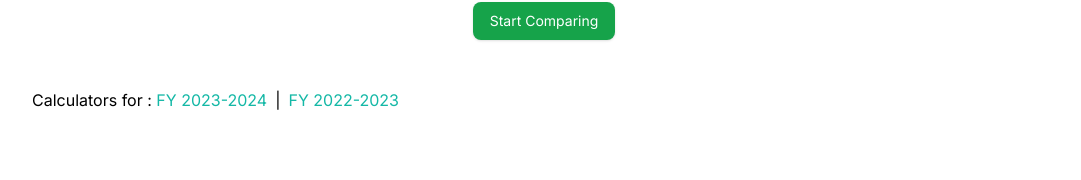
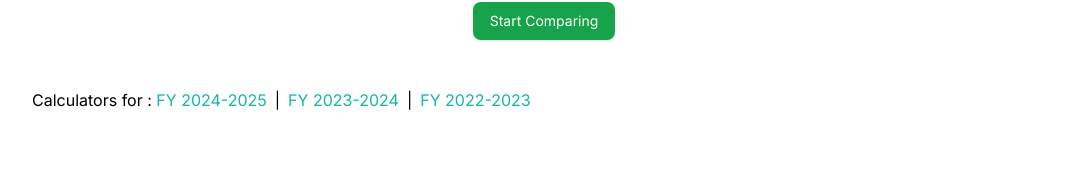
Before and after one commit to rviju/rviju.github.io, a Next.js app: page /apps/it-regime-comparison/for-financial-year-2021-2022 in a window 1280 px wide. Shown: the part 426-606 px from the top of the page, without its empty margins (96-1177 px from the left). Built offline with nearby package versions, Linux system fonts and the light colour scheme.

Commit message:
Changes for the FY24-25 in IT calculation

```diff
--- a/modules/it-regime/page.tsx
+++ b/modules/it-regime/page.tsx
@@ -1,10 +1,11 @@
-import Link from '@/components/Link';
-import { ItCalculator } from 'modules/it-regime';
+import Link from "@/components/Link";
+import { ItCalculator } from "modules/it-regime";
 
 const yearMapping = {
-  '2021-2022': '2021_2022',
-  '2022-2023': '2022_2023',
-  '2023-2024': '2023_2024',
+  "2021-2022": "2021_2022",
+  "2022-2023": "2022_2023",
+  "2023-2024": "2023_2024",
+  "2024-2025": "2024_2025",
 } as const;
 
 const ItRegimeFooter = ({ fy }: { fy: string }) => {
@@ -28,9 +29,9 @@ const ItRegimeFooter = ({ fy }: { fy: string }) => {
 
 const ItRegimePage = ({ fy }: { fy: string }) => {
   switch (fy) {
-    case '2023-2024':
-    case '2021-2022':
-    case '2022-2023':
+    case "2023-2024":
+    case "2021-2022":
+    case "2022-2023":
       return (
         <>
           <ItCalculator year={yearMapping[fy]} fy={fy} />
--- a/modules/it-regime/reducer.ts
+++ b/modules/it-regime/reducer.ts
@@ -1,4 +1,4 @@
-import { useReducer } from 'react';
+import { useReducer } from "react";
 import {
   AgeChangedAction,
   DeductionsChangedAction,
@@ -8,18 +8,22 @@ import {
   ItRegimeFormState,
   ResetAction,
   yearType,
-} from './types';
+} from "./types";
 
 const yearMapping = {
-  '2021_2022': {
+  "2021_2022": {
     oldRegime: calculateTaxUnderOldRegimeFY2021to2023,
     newRegime: calculateTaxUnderNewRegimeFY2021to2023,
   },
-  '2022_2023': {
+  "2022_2023": {
     oldRegime: calculateTaxUnderOldRegimeFY2021to2023,
     newRegime: calculateTaxUnderNewRegimeFY2021to2023,
   },
-  '2023_2024': {
+  "2023_2024": {
+    oldRegime: calculateTaxUnderOldRegime,
+    newRegime: calculateTaxUnderNewRegimeFY2023to2024,
+  },
+  "2024_2025": {
     oldRegime: calculateTaxUnderOldRegime,
     newRegime: calculateTaxUnderNewRegime,
   },
@@ -64,15 +68,58 @@ function calculateTaxUnderOldRegimeFY2021to2023(
     taxAfterAgeConsideration = Math.max(0, tax - 12500);
   }
 
-  const taxWithCess = taxAfterAgeConsideration + taxAfterAgeConsideration * fourPercent;
+  const taxWithCess =
+    taxAfterAgeConsideration + taxAfterAgeConsideration * fourPercent;
   return taxWithCess;
 }
 
-function calculateTaxUnderOldRegime(annualIncome: number, deduction: number, age: number) {
-  return calculateTaxUnderOldRegimeFY2021to2023(annualIncome, deduction + 50000, age);
+function calculateTaxUnderOldRegime(
+  annualIncome: number,
+  deduction: number,
+  age: number
+) {
+  return calculateTaxUnderOldRegimeFY2021to2023(
+    annualIncome,
+    deduction + 50000,
+    age
+  );
 }
 
 function calculateTaxUnderNewRegime(income: number) {
+  const incomeToBeTaxed = income - 75000;
+
+  let tax = 0;
+  if (incomeToBeTaxed < 700001) {
+    tax = 0; //Rebate under 87a
+  } else if (incomeToBeTaxed < 727778) {
+    tax = incomeToBeTaxed - 700000;
+  } else if (incomeToBeTaxed > 1500000) {
+    tax = 150000 + (incomeToBeTaxed - 1500000) * thirtyPercent;
+  } else if (incomeToBeTaxed > 1200000) {
+    tax = 90000 + (incomeToBeTaxed - 1200000) * twentyPercent;
+  } else if (incomeToBeTaxed > 1000000) {
+    tax = 45000 + (incomeToBeTaxed - 1000000) * fifteenPercent;
+  } else if (incomeToBeTaxed > 700000) {
+    tax = 15000 + (incomeToBeTaxed - 700000) * tenPercent;
+  } else if (incomeToBeTaxed > 300000) {
+    tax = (incomeToBeTaxed - 300000) * fivePercent;
+  } else {
+    tax = 0;
+  }
+  //surcharge
+  if (incomeToBeTaxed > 20000000) {
+    tax = tax + tax * twentyFivePercent;
+  } else if (incomeToBeTaxed > 10000000) {
+    tax = tax + tax * fifteenPercent;
+  } else if (incomeToBeTaxed > 5000000) {
+    tax = tax + tax * tenPercent;
+  }
+
+  const taxWithCess = tax + tax * fourPercent;
+  return taxWithCess;
+}
+
+function calculateTaxUnderNewRegimeFY2023to2024(income: number) {
   const incomeToBeTaxed = income - 50000;
 
   let tax = 0;
@@ -151,7 +198,11 @@ function computeTax(state: ItRegimeFormState): ItRegimeFormState {
     return {
       ...state,
       taxComputations: {
-        taxUnderOldRegime: calculateTaxUnderOldRegime(income, deductions, state.ageIndex),
+        taxUnderOldRegime: calculateTaxUnderOldRegime(
+          income,
+          deductions,
+          state.ageIndex
+        ),
         taxUnderNewRegime: calculateTaxUnderNewRegime(income),
         taxComputed: true,
       },
@@ -164,7 +215,7 @@ function computeTax(state: ItRegimeFormState): ItRegimeFormState {
   }
 }
 
-function numberChanged(payload: string, fieldName: 'Income' | 'Deductions') {
+function numberChanged(payload: string, fieldName: "Income" | "Deductions") {
   let isInValid: FieldValidation = null;
   const value = parseInt(payload, 10);
   isInValid =
@@ -174,27 +225,34 @@ function numberChanged(payload: string, fieldName: 'Income' | 'Deductions') {
 
   isInValid =
     !isInValid && payload.length > 9
-      ? { isValid: false, error: `We support ${fieldName} less than 999 Crores only` }
+      ? {
+          isValid: false,
+          error: `We support ${fieldName} less than 999 Crores only`,
+        }
       : isInValid;
   return { value: payload, ...(isInValid ?? ValidationSuccess) };
 }
 
-function incomeChanged(action: IncomeChangedAction): Partial<ItRegimeFormState> {
-  return { income: numberChanged(action.payload, 'Income') };
+function incomeChanged(
+  action: IncomeChangedAction
+): Partial<ItRegimeFormState> {
+  return { income: numberChanged(action.payload, "Income") };
 }
 
-function deductionsChanged(action: DeductionsChangedAction): Partial<ItRegimeFormState> {
-  return { deductions: numberChanged(action.payload, 'Deductions') };
+function deductionsChanged(
+  action: DeductionsChangedAction
+): Partial<ItRegimeFormState> {
+  return { deductions: numberChanged(action.payload, "Deductions") };
 }
 
 const initialize = (year: yearType): ItRegimeFormState => ({
-  income: { value: '', isValid: false, error: '' },
-  deductions: { value: '', isValid: false, error: '' },
+  income: { value: "", isValid: false, error: "" },
+  deductions: { value: "", isValid: false, error: "" },
   ageIndex: 0,
   taxComputations: {
     taxComputed: false,
   },
-  ageOptions: ['Below 60 years', '60 to 80 years', 'Above 80 years'],
+  ageOptions: ["Below 60 years", "60 to 80 years", "Above 80 years"],
   year: year,
 });
 
@@ -204,16 +262,16 @@ function ItRegimeFormReducer(
 ): ItRegimeFormState {
   let returnState: ItRegimeFormState;
   switch (action.type) {
-    case 'income_changed':
+    case "income_changed":
       returnState = { ...state, ...incomeChanged(action) };
       break;
-    case 'age_changed':
+    case "age_changed":
       returnState = { ...state, ageIndex: action.payload.ageIndex };
       break;
-    case 'deductions_changed':
+    case "deductions_changed":
       returnState = { ...state, ...deductionsChanged(action) };
       break;
-    case 'reset':
+    case "reset":
       returnState = { ...initialize(state.year) };
   }
 
@@ -224,17 +282,19 @@ export const useItRegimeReducer = (year: yearType) =>
   useReducer(ItRegimeFormReducer, initialize(year));
 
 export function createIncomeChangedAction(value: string): IncomeChangedAction {
-  return { type: 'income_changed', payload: value };
+  return { type: "income_changed", payload: value };
 }
 
-export function createDeductionsChangedAction(value: string): DeductionsChangedAction {
-  return { type: 'deductions_changed', payload: value };
+export function createDeductionsChangedAction(
+  value: string
+): DeductionsChangedAction {
+  return { type: "deductions_changed", payload: value };
 }
 
 export function createAgeChangedAction(value: number): AgeChangedAction {
-  return { type: 'age_changed', payload: { ageIndex: value } };
+  return { type: "age_changed", payload: { ageIndex: value } };
 }
 
 export function createResetAction(): ResetAction {
-  return { type: 'reset' };
+  return { type: "reset" };
 }
--- /dev/null
+++ b/pages/apps/it-regime-comparison/for-financial-year-2024-2025.tsx
@@ -0,0 +1,4 @@
+import ItRegimePage from "modules/it-regime/page";
+
+const ItRegime2024_2025 = () => <ItRegimePage fy="2024-2025" />;
+export default ItRegime2024_2025;
--- a/pages/apps/it-regime.tsx
+++ b/pages/apps/it-regime.tsx
@@ -1,6 +1,6 @@
-import Redirect from '@/components/Redirect';
+import Redirect from "@/components/Redirect";
 
 const RedirectToLatest = () => (
-  <Redirect redirect_to="/apps/it-regime-comparison/for-financial-year-2023-2024" />
+  <Redirect redirect_to="/apps/it-regime-comparison/for-financial-year-2024-2025" />
 );
 export default RedirectToLatest;
```
Also changed, not shown: modules/it-regime/types.ts (+6 -6 lines).
